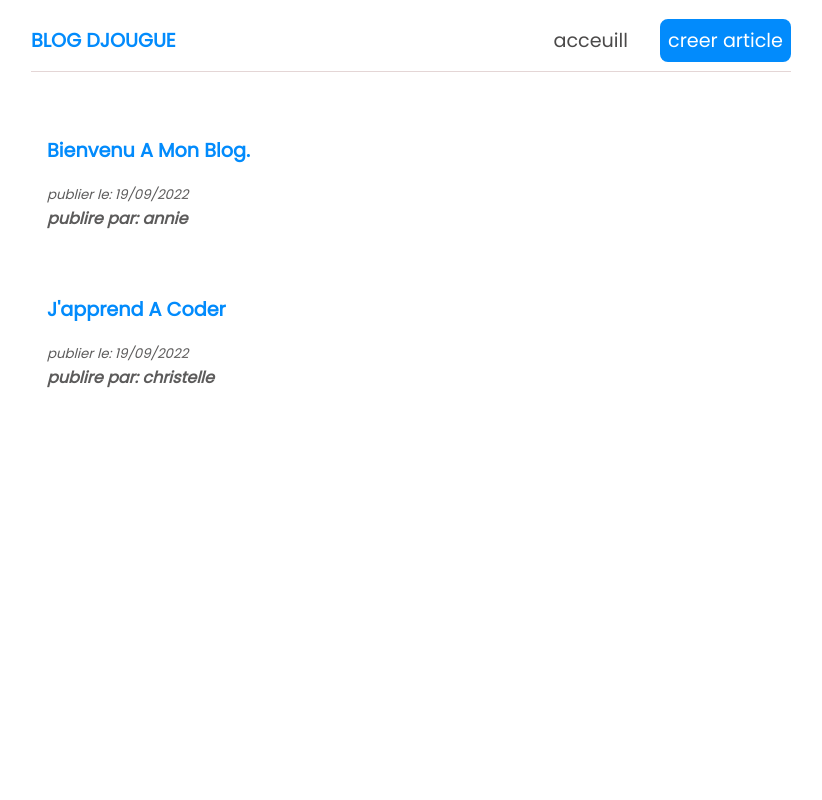
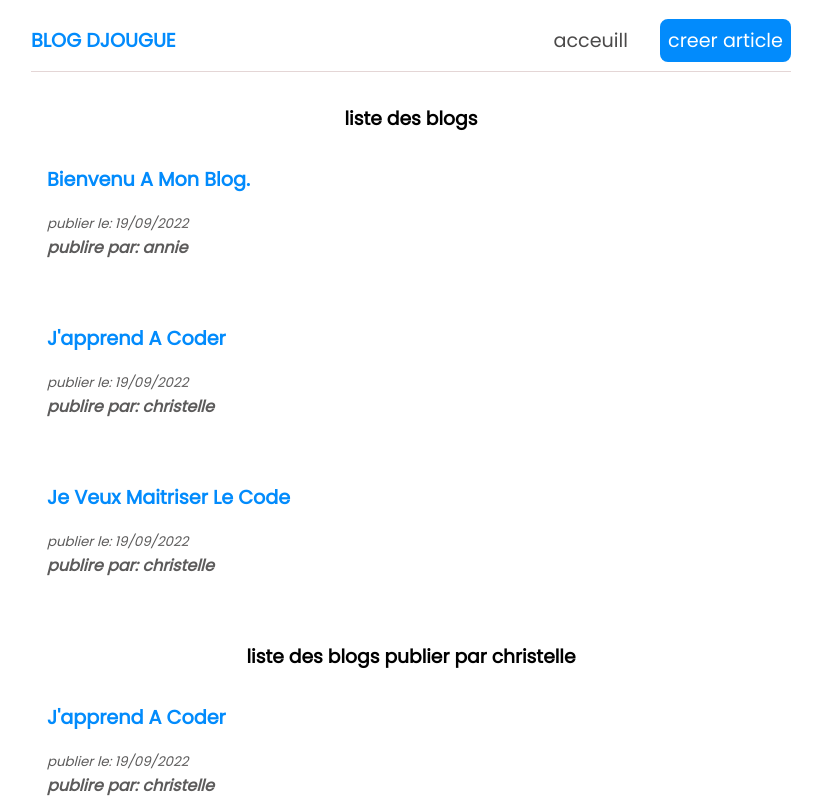
Before and after one commit to cartogra/react-pour-debutant-et-creation-d-un-bloc, a React (Create React App) app: page / in a window 1280 px wide. Shown: the top 800 px of the page, without its empty margins (229-1051 px from the left). Built offline with nearby package versions, Linux system fonts and the light colour scheme.

Commit message:
reutilisation des composantes dans react

```diff
--- /dev/null
+++ b/src/BlogList.js
@@ -0,0 +1,21 @@
+const BlogList = ({blogs, title}) => {
+
+    return (
+
+        <div className="bloglist">
+            <h3>{title}</h3>
+        {
+            blogs.map( (blog) => (
+            <div className="blog" key={blog.id}>
+                <a href="" className="blog-titre">{blog.title}</a>
+                <small className="blog-publication-date">publier le: {blog.date}</small>
+                <p className="blog-author">publire par: {blog.author}</p>
+            </div>
+
+            ))
+        }
+    </div>
+     );
+}
+
+export default BlogList;
--- a/src/Home.js
+++ b/src/Home.js
@@ -1,4 +1,5 @@
  import { useState } from "react";
+import BlogList from "./BlogList";
 const Home = () => {
 
 const [blogs, setBlog] = useState([
@@ -16,24 +17,21 @@ const [blogs, setBlog] = useState([
     body: "cursus vestibulum. mauris magna. duis dignissin temporq",
     author: "christelle",
     date: "19/09/2022"
-  }
+  },
+
+  {
+    id:3,
+    title: "je veux maitriser le code",
+    body: "cursus vestibulum. mauris magna. duis dignissin temporq",
+    author: "christelle",
+    date: "19/09/2022"
+  },
 ]);
 
     return (
         <div className="home">
-            <div className="bloglist">
-                {
-                    blogs.map( (blog) => (
-                    <div className="blog" key={blog.id}>
-                        <a href="" className="blog-titre">{blog.title}</a>
-                        <small className="blog-publication-date">publier le: {blog.date}</small>
-                        <p className="blog-author">publire par: {blog.author}</p>
-                    </div>
-
-                    ))
-                }
-            </div>
-
+           <BlogList blogs={blogs} title={'liste des blogs'}/>
+           <BlogList blogs={blogs.filter ((blog)  =>blog.author === 'christelle')} title={'liste des blogs publier par christelle'}/>
         </div>
      );
 }
```
